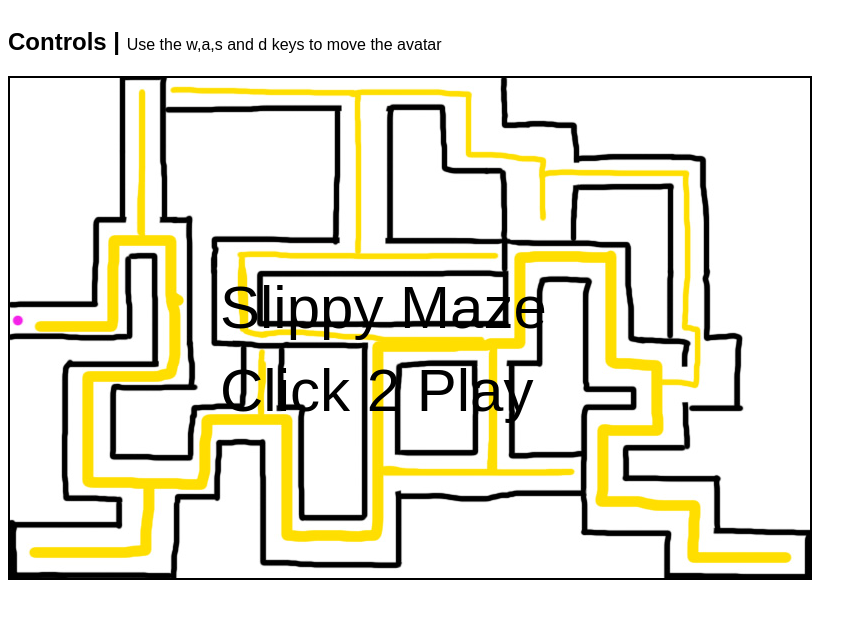
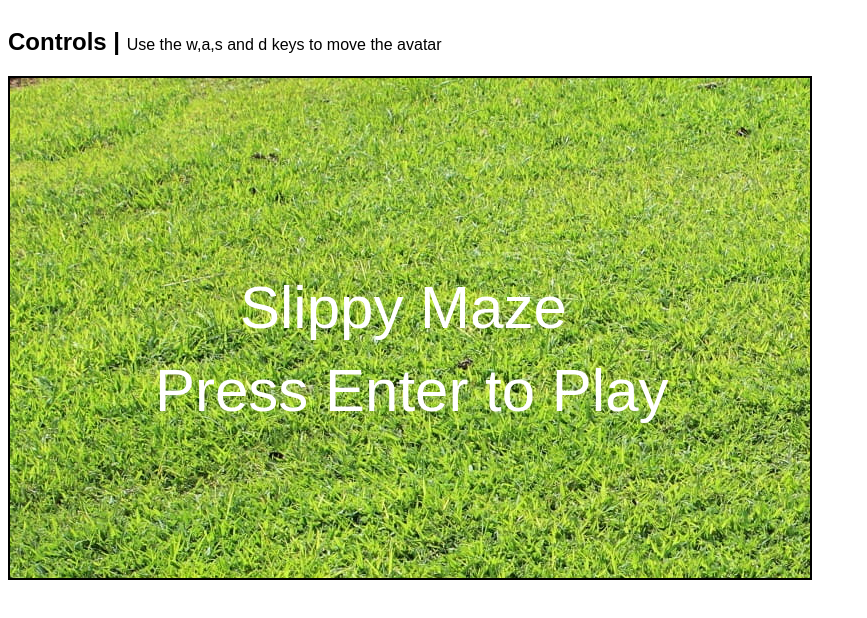
Before and after one commit to benevolent-buttercream/slippy_maze, a plain HTML site: page index.html in a window 1280 px wide. Shown: the whole page, without its empty margins (0-867 px from the left). Drawn offline with Linux system fonts and the light colour scheme.

Commit message:
Finished Slippy Maze

```diff
--- a/css/style.css
+++ b/css/style.css
@@ -7,25 +7,22 @@ body{
     justify-content: flex-start;
     align-items: flex-start;
 }
+
 canvas{
     border:2px solid black;
-    /*
-        !IMPORTANT! Change the source of this image
+    background-image: url(../images/grass_background.jpg);
+}
 
-        NOTE: it should only require you to change the file name not the path.
-        NOTE: This path uses ../ to navigate up one level into the root folder where the "images" folder is located.
-    */
-    /*background-image: url(../images/mrt.jpg);*/
-    background-image: url(../images/Slippy_Maze_Outline.jpg);
-}
 #instructions{
     width:300px;
     padding:0 20px 20px 20px;
     margin-left: 20px;
 }
+
 h2{
     font-family:Arial, Helvetica, sans-serif;
 }
+
 h2 span{
     font-family:Arial, Helvetica, sans-serif;
     font-size:16px;
--- a/index.html
+++ b/index.html
@@ -9,7 +9,9 @@
 
 </head>
 <body>
-    <img src="images/Slippy_Character.png" alt="slippy image" style="display:none;" id="slippyImage">
+    <img src="images/slippy.png" style="display:none;" id="slippy">
+    <img src="images/wood_wall.jpg" style="display:none;" id="wall">
+    <img src="images/mouse.png" style="display:none;" id="mouse">
     <div>
         <h2>Controls | <span>Use the w,a,s and d keys to move the avatar</span></h2>
         <canvas width="800" height="500"></canvas>
--- a/js/GameObject.js
+++ b/js/GameObject.js
@@ -4,8 +4,8 @@ class GameObject
     {
     /*Object properties (or attributes)*/
     //object position
-     this.x=c.width/14;
-     this.y=c.height/2;
+     this.x=0;
+     this.y=0;
      //object angle
      this.angle = 0;
      //object dimensions
@@ -16,44 +16,34 @@ class GameObject
      this.vy=0;
     //object color
      this.color = `hotpink`
-
-
     }
 
     //Draws a rectangle
-    render()
+    renderSlippy(image)
     {
         ctx.save();
         ctx.fillStyle = this.color
         ctx.translate(this.x, this.y)
         ctx.rotate(this.angle*Math.PI/180)
-        ctx.fillRect(-this.w/2, -this.h/2, this.w, this.h)
+        ctx.drawImage(image,-this.w/2, -this.h/2, this.w, this.h)
         ctx.restore();
     }
 
-    renderMaze1()
+    renderMaze(image)
     {
         ctx.save();
-        ctx.strokeStyle = "red";
-        ctx.beginPath();
-        ctx.lineTo(this.w*2,this.h-20);
-        ctx.lineTo(this.w+245,this.h+156);
-        ctx.lineTo(this.w+412,this.h)
-        ctx.lineWidth = "10";
-        ctx.stroke();
+        ctx.fillStyle = this.color
+        ctx.translate(this.x, this.y)
+        ctx.drawImage(image,-this.w/2, -this.h/2, this.w, this.h)
         ctx.restore();
     }
 
-    renderMaze2()
+    renderMouse(image)
     {
         ctx.save();
-        ctx.strokeStyle = "purple";
-        ctx.beginPath();
-        ctx.lineTo(this.w*2,this.h+80);
-        ctx.lineTo(this.w+245,this.h+256);
-        ctx.lineTo(this.w+412,this.h+100)
-        ctx.lineWidth = "10";
-        ctx.stroke();
+        ctx.fillStyle = this.color
+        ctx.translate(this.x, this.y)
+        ctx.drawImage(image,-this.w/2, -this.h/2, this.w, this.h)
         ctx.restore();
     }
 
@@ -95,7 +85,6 @@ class GameObject
             this.right().x > _obj.left().x
         )
         {
-
             return true
         }
         return false;
--- a/js/controls.js
+++ b/js/controls.js
@@ -9,6 +9,7 @@ var up = false;
 var left = false;
 var down = false;
 var right = false;
+var enter = false;
 
 /*---Key Press Code-----------*/
 
@@ -24,7 +25,9 @@ function press(e)
     if(e.keyCode == 40){down = true;}
     if(e.keyCode == 37){left = true;}
     if(e.keyCode == 39){right = true;}
+    if(e.keyCode == 13){enter = true;}
 }
+
 
 /*---Key Release Code-----------*/
 document.addEventListener(`keyup`, release);
@@ -38,4 +41,5 @@ function release(e)
     if(e.keyCode == 40){down = false;}
     if(e.keyCode == 37){left = false;}
     if(e.keyCode == 39){right = false;}
+    if(e.keyCode == 13){enter = false;}
 }
--- a/js/game.js
+++ b/js/game.js
@@ -3,39 +3,138 @@ var c = document.querySelector(`canvas`)
 var ctx = c.getContext(`2d`)
 var fps = 1000/60
 var timer = setInterval(main, fps)
+var score = 0;
 
 var gameScenes = ["start", "game", "gameOver", "gameWin"];
 var currentScene = gameScenes[0];
 
-/*------------Declare Variables Here--------*/
+var slippy = document.getElementById("slippy");
+var wall = document.getElementById("wall");
+var mouseIMG = document.getElementById("mouse");
+
+/*Avatar*/
 
 var avatar = new GameObject();
+
 avatar.color = `#ff0099`;
 avatar.vx = 0;
 avatar.vy = 0;
-avatar.w = 20;
-avatar.h = 20;
+avatar.w = 30;
+avatar.h = 30;
 avatar.x = 15;
 avatar.y = 250;
+
 var avatarSpeed = 1;
 
+/*Maze Walls*/
+
 var mazeWall = new GameObject();
-mazeWall.w = 30;
-mazeWall.angle = 0;
+mazeWall.x = 524;
+mazeWall.y = 31;
+mazeWall.w = 553;
+mazeWall.h = 61;
+
+var mazeWall1 = new GameObject();
+mazeWall1.x = 780;
+mazeWall1.y = 253;
+mazeWall1.w = 40;
+mazeWall1.h = 382;
 
 var mazeWall2 = new GameObject();
-mazeWall2.x = 150;
-mazeWall2.w = 30;
-mazeWall2.angle = 0;
+mazeWall2.x = 665;
+mazeWall2.y = 214;
+mazeWall2.w = 36;
+mazeWall2.h = 156;
+
+var mazeWall3 = new GameObject();
+mazeWall3.x = 538;
+mazeWall3.y = 202;
+mazeWall3.w = 40;
+mazeWall3.h = 40;
+
+var mazeWall4 = new GameObject();
+mazeWall4.x = 335;
+mazeWall4.y = 203;
+mazeWall4.w = 177;
+mazeWall4.h = 39;
+
+var mazeWall5 = new GameObject();
+mazeWall5.x = 268;
+mazeWall5.y = 362;
+mazeWall5.w = 42;
+mazeWall5.h = 278;
+
+var mazeWall6 = new GameObject();
+mazeWall6.x = 545;
+mazeWall6.y = 470;
+mazeWall6.w = 511;
+mazeWall6.h = 57;
+
+var mazeWall7 = new GameObject();
+mazeWall7.x = 380;
+mazeWall7.y = 333;
+mazeWall7.w = 182;
+mazeWall7.h = 31;
+
+var mazeWall8 = new GameObject();
+mazeWall8.x = 605;
+mazeWall8.y = 400;
+mazeWall8.w = 30;
+mazeWall8.h = 85;
 
 var maze = [];
 maze[0] = mazeWall;
-maze[1] = mazeWall2;
+maze[1] = mazeWall1;
+maze[2] = mazeWall2;
+maze[3] = mazeWall3;
+maze[4] = mazeWall4;
+maze[5] = mazeWall5;
+maze[6] = mazeWall6;
+maze[7] = mazeWall7;
+maze[8] = mazeWall8;
+
+/* Pickups */
+
+var mouse0 = new GameObject();
+mouse0.x = 716;
+mouse0.y = 224;
+mouse0.w = 30;
+mouse0.h = 30;
+
+var mouse1 = new GameObject();
+mouse1.x = 344;
+mouse1.y = 396;
+mouse1.w = 30;
+mouse1.h = 30;
+
+var mouse2 = new GameObject();
+mouse2.x = 344;
+mouse2.y = 268;
+mouse2.w = 30;
+mouse2.h = 30;
+
+var mouse3 = new GameObject();
+mouse3.x = 348;
+mouse3.y = 118;
+mouse3.w = 30;
+mouse3.h = 30;
+
+var mouse4 = new GameObject();
+mouse4.x = 680;
+mouse4.y = 384;
+mouse4.w = 30;
+mouse4.h = 30;
+
+var pickups = [];
+pickups[0] = mouse0;
+pickups[1] = mouse1;
+pickups[2] = mouse2;
+pickups[3] = mouse3;
+pickups[4] = mouse4;
 
 /*--------------main()------------------------
 This is the function that makes the game work
 ---------------------------------------------*/
-
 
 function main()
 {
@@ -48,9 +147,10 @@ function main()
         case "start":
             console.log(currentScene);
             ctx.font = "60px Arial";
-            ctx.fillText(`Slippy Maze`, c.width/2 -190, c.height/2);
-            ctx.fillText(`Click 2 Play`, c.width/2 -190, c.height/1.5);
-            addEventListener("click", startGame)
+            ctx.fillStyle = "white";
+            ctx.fillText(`Slippy Maze`, c.width/2 -170, c.height/2);
+            ctx.fillText(`Press Enter to Play`, c.width/2 -255, c.height/1.5);
+            if(enter == true){currentScene = gameScenes[1];}
             break;
 
         case "game":
@@ -60,14 +160,18 @@ function main()
 
         case "gameOver":
             console.log(currentScene);
+            ctx.fillStyle = "white";
             ctx.font = "60px Arial";
-            ctx.fillText(`you're loss`, c.width/2 -150, c.height/2);
+            ctx.fillText(`yore losser`, c.width/2, c.height/2);
+            ctx.fillText(`Refresh to Restart`, c.width/2 -10, c.height/1.5);
             break;
 
         case "gameWin":
             console.log(currentScene);
+            ctx.fillStyle = "white";
             ctx.font = "60px Arial";
-            ctx.fillText(`you're win`, c.width/2 -150, c.height/2);
+            ctx.fillText(`you're winer`, c.width/2 -150, c.height/2);
+            ctx.fillText(`Refresh to Restart`, c.width/2 -10, c.height/1.5);
             break;
     }
 
@@ -96,26 +200,34 @@ function game()
     if(avatar.y < 0 + avatar.h/2){avatar.y = 0 + avatar.h/2;}
     if(avatar.y > c.height + -avatar.h/2){avatar.y = c.height + -avatar.h/2;}
 
-
-
     //draw the pictures
-    for(var m = 0; m< maze.length;m++){
-        maze[m].render();
+    for(var m = 0; m < maze.length; m++){
+        maze[m].renderMaze(wall);
         if(avatar.overlaps(maze[m])){
             currentScene = gameScenes[2];
         }
     }
-    // mazeWall.render();
-    // mazeWall2.render();
-    //mazeWall.renderMaze2();
 
+    for(var i = 0; i < pickups.length; i++){
+        pickups[i].renderMouse(mouseIMG);
+        if(avatar.overlaps(pickups[i])){
+            pickups[i].x = 1000;
+            score += 1;
+            avatarSpeed += 0.1;
+        }
+    }
+
+    if(score == 5){
+        currentScene = gameScenes[3];
+    }
 
     avatar.move();
-    // if(avatar.overlaps(mazeWall)){
-    //     currentScene = gameScenes[2];
-    // }
-    avatar.render();
+    avatar.renderSlippy(slippy);
 
+    ctx.fillText(`Mice: ${score}`, 110, 50);
+    ctx.fillStyle = "blue";
+    ctx.textAlign = `center`;
+    ctx.font = '64px Arial';
 
 }
 
@@ -124,6 +236,7 @@ function rand(_low, _high)
 {
     return Math.random()*(_high - _low) + _low;
 }
+
 //Converts degrees to radians
 function radians(_deg)
 {
```
Also changed, not shown: images/Maze.png (added), images/mouse.png (added), images/slippy.png (added).
